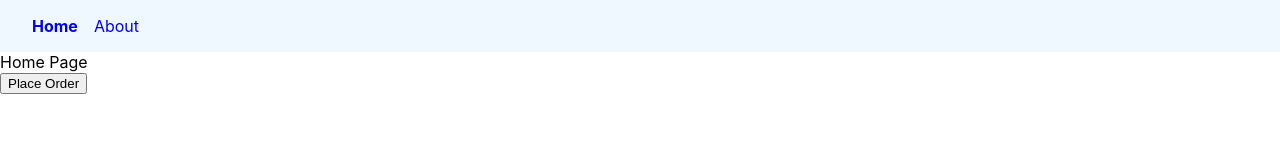
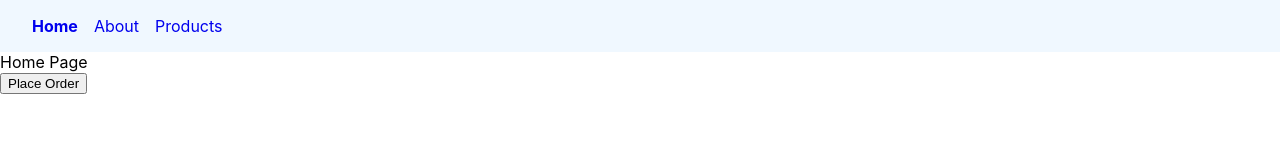
Before and after one commit to ukaran11/react-router6-demo, a React (Create React App) app: page / in a window 1280 px wide. Shown: the top 160 px of the page. Built offline with nearby package versions, Linux system fonts and the light colour scheme.

Commit message:
Utsav | Added Products link

```diff
--- a/src/App.js
+++ b/src/App.js
@@ -5,6 +5,7 @@ import { Home } from './components/Home';
 import Navbar from './components/Navbar';
 import { NoMatch } from './components/NoMatch';
 import { OrderSummary } from './components/OrderSummary';
+import { Products } from './components/Products';
 
 function App() {
   return (
@@ -14,6 +15,7 @@ function App() {
         <Route path='/' element={<Home />} />
         <Route path='about' element={<About />} />
         <Route path='order-summary' element={<OrderSummary />} />
+        <Route path='products' element={<Products />} />
         <Route path='*' element={<NoMatch />} />
       </Routes>
     </>
--- a/src/components/Navbar.js
+++ b/src/components/Navbar.js
@@ -18,6 +18,9 @@ const Navbar = () => {
           <NavLink style={navLinkStyles} to='/about'>
             About
           </NavLink>
+          <NavLink style={navLinkStyles} to='/products'>
+            Products
+          </NavLink>
       </nav>
   </div>
   );
```
